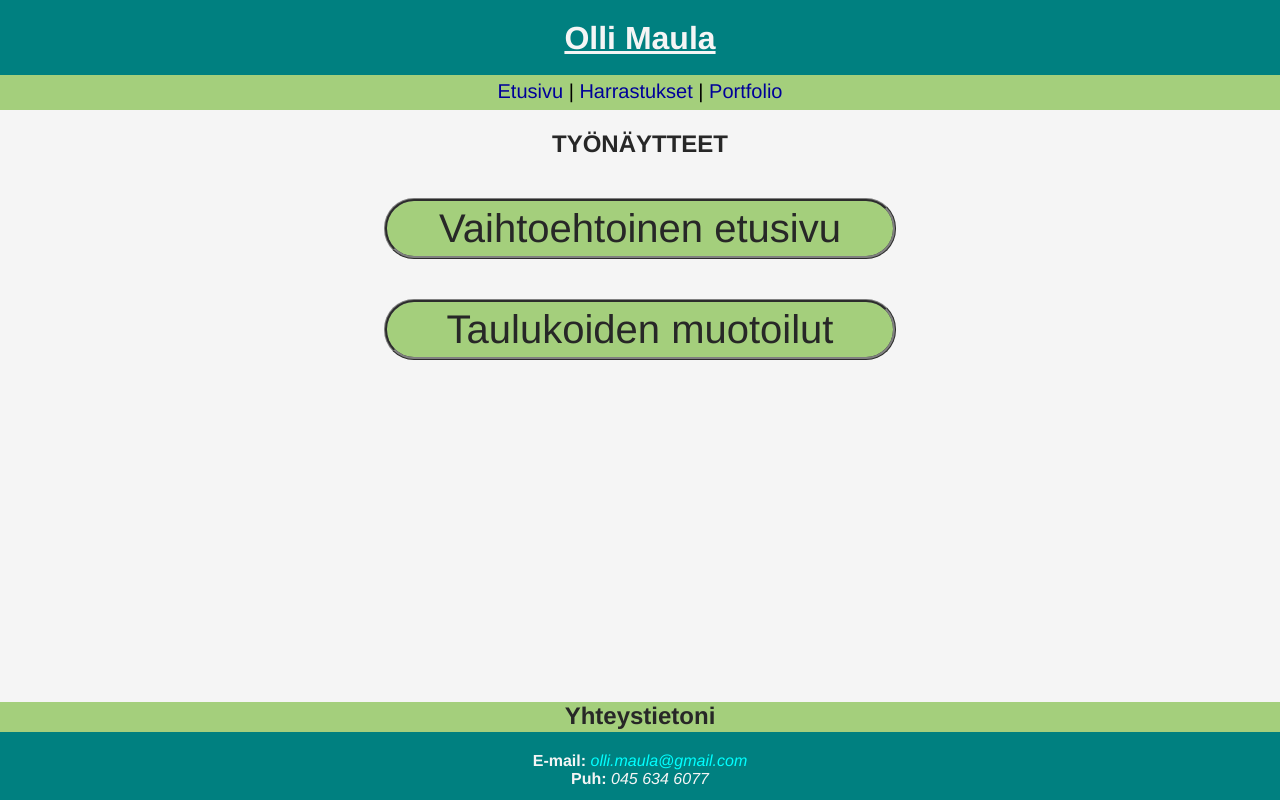
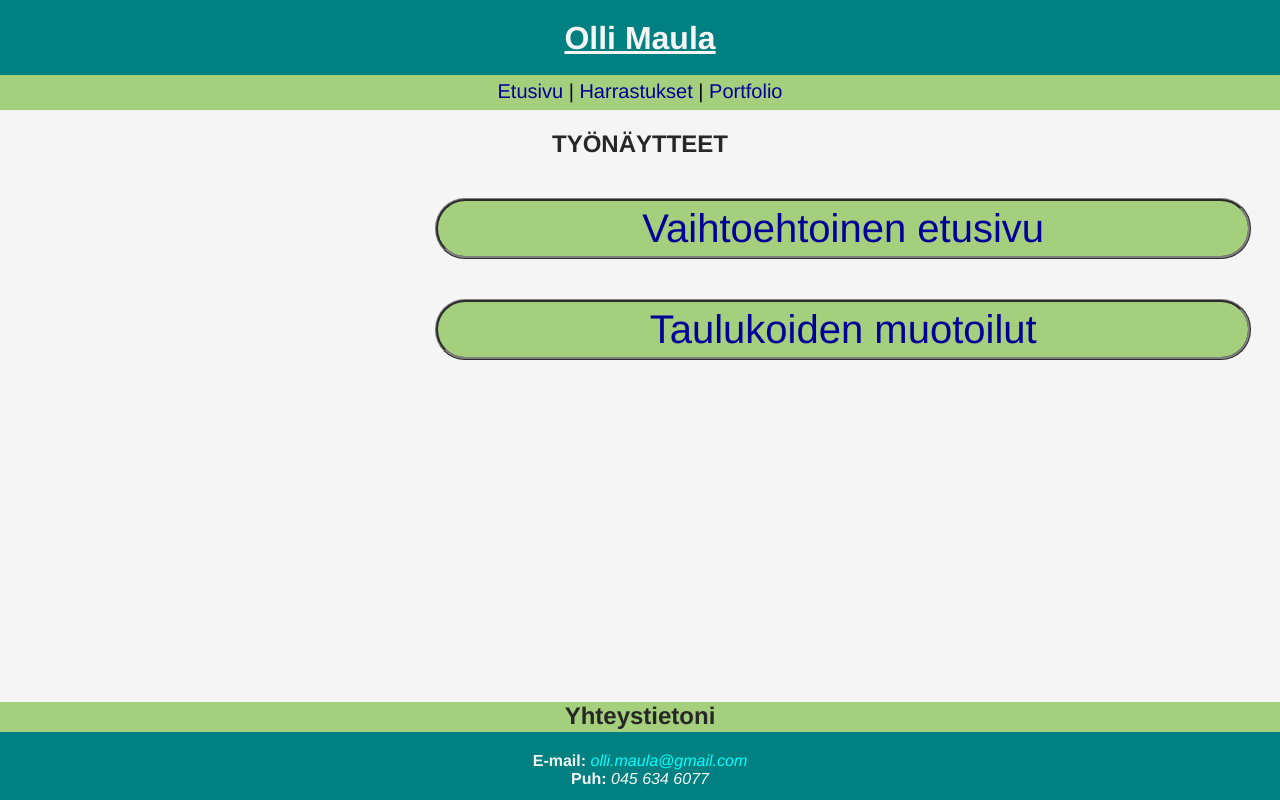
Before and after one commit to ollimaula/ollimaula.github.io, a plain HTML site: page tyonaytteet.html in a window 1280 px wide. Drawn offline with Linux system fonts and the light colour scheme.

Commit message:
bugfix
korjattu it linkkipainikkeet

```diff
--- a/styles/styles.css
+++ b/styles/styles.css
@@ -80,6 +80,7 @@ a:active#email {
 a:link.itlinkki {
   color: #000099;
   text-decoration: none;
+  display: block;
 }
 a:visited.itlinkki {
   color: #00004d;
@@ -138,21 +139,22 @@ a:active.itlinkki {
   background-color: rgb(164, 207, 124);
   color: rgb(39, 39, 39);
   border-radius: 30px; /* pyöristää reunoja */
-  margin-left: 30%;
-  margin-right: 30%;
+  margin-left: 34%;
   margin-top: 40px;
   padding: 5px;
-  min-width: 200px;
+  min-width: 500px;
+  max-width: 800px;
 }
 .naytteet:hover {
   font-size: 40px;
   border: 3px red ridge;
   border-radius: 30px;
   background-color: royalblue;
-  margin-left: 30%;
-  margin-right: 30%;
+  margin-left: 34%;
   margin-top: 40px;
-  min-width: 200px;
+  padding: 5px;
+  min-width: 500px;
+  max-width: 800px;
 }
 th {
   text-align: center;
--- a/tyonaytteet.html
+++ b/tyonaytteet.html
@@ -17,17 +17,17 @@
 
 <h2>TYÖNÄYTTEET</h2>
 
-<a class="itlinkki" href="https://student.labranet.jamk.fi/~ab3681/web_tekniikat/harj4/index.html">
-  <div class="naytteet">
+<div class="naytteet">
+  <a class="itlinkki" href="https://student.labranet.jamk.fi/~ab3681/web_tekniikat/harj4/index.html">
     Vaihtoehtoinen etusivu
-  </div>
-</a>
+  </a>
+</div>
 
-<a class="itlinkki" target="_blank" href="https://student.labranet.jamk.fi/~ab3681/web_tekniikat/harj3/asiakkaat_taulukko.html">
-  <div class="naytteet">
+<div class="naytteet">
+  <a class="itlinkki" target="_blank" href="https://student.labranet.jamk.fi/~ab3681/web_tekniikat/harj3/asiakkaat_taulukko.html">
     Taulukoiden muotoilut
-  </div>
-</a>
+  </a>
+</div>
 
 <div id="pohja">
   <h2 class="footer">Yhteystietoni</h2>
```
Also changed, not shown: portfolio.html (+4 -3 lines).
